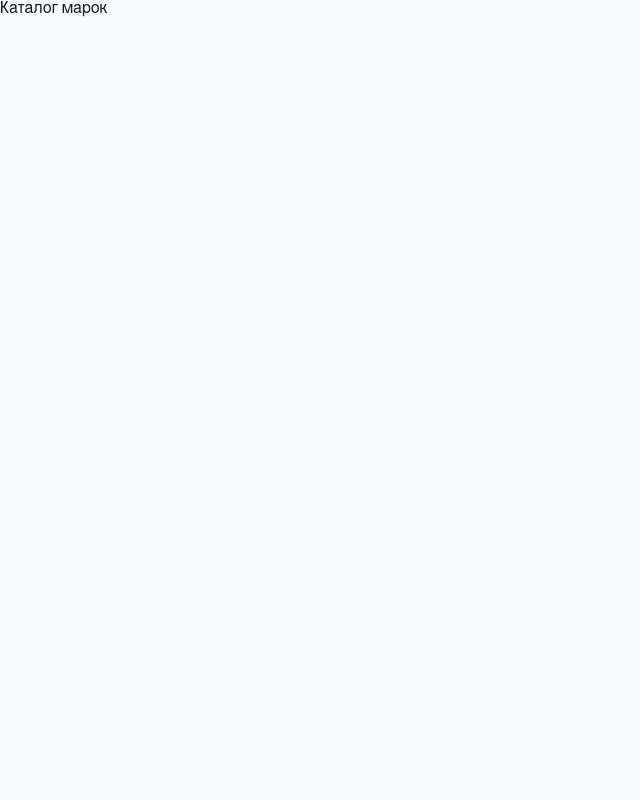
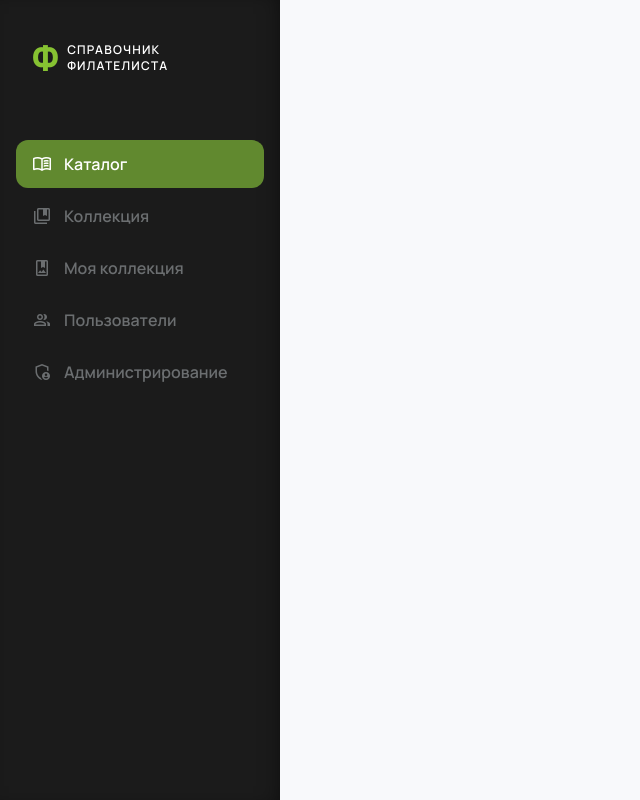
Before and after one commit to DmchFast/helper_philatelist, a React (Vite) app in the folder frontend/: page /catalog in a window 1280 px wide. Shown: the whole page, without its empty margins (0-640 px from the left). Built offline with nearby package versions, Linux system fonts and the light colour scheme.

Commit message:
feat: add Sidebar and navigation

```diff
--- /dev/null
+++ b/frontend/src/components/bars/Sidebar.css
@@ -0,0 +1,106 @@
+.sidebar {
+  width: 280px;
+  background: var(--color-sidebar);
+  color: var(--color-on-dark);
+  padding: 38px 0 20px;
+  position: fixed;
+  inset: 0 auto 0 0;
+  box-shadow: var(--shadow-sidebar);
+  display: flex;
+  flex-direction: column;
+  gap: 24px;
+}
+
+.sidebar__brand {
+  display: flex;
+  align-items: center;
+  gap: 10px;
+  padding: 0 32px 38px;
+}
+
+.sidebar__brand-mark {
+  font-family: var(--font-heading);
+  font-weight: 800;
+  font-size: 36px;
+  line-height: 40px;
+  color: var(--color-accent);
+  letter-spacing: -1.8px;
+}
+
+.sidebar__brand-text {
+  font-family: var(--font-heading);
+  font-weight: 600;
+  font-size: 12px;
+  line-height: 16px;
+  text-transform: uppercase;
+  letter-spacing: 1.2px;
+}
+
+.sidebar__nav {
+  display: flex;
+  flex-direction: column;
+  gap: 4px;
+  padding: 0 16px;
+  text-decoration: none;
+}
+
+.sidebar__link {
+  display: flex;
+  align-items: center;
+  gap: 12px;
+  padding: 12px 16px;
+  border-radius: 12px;
+  background: transparent;
+  color: var(--color-muted-2);
+  border: none;
+  font-family: var(--font-heading);
+  font-weight: 600;
+  font-size: 16px;
+  line-height: 24px;
+  cursor: pointer;
+  transition: background 0.2s ease, color 0.2s ease, box-shadow 0.2s ease;
+  text-decoration: none;
+}
+
+.sidebar__link.is-active {
+  background: var(--color-accent-dark);
+  color: var(--color-on-dark);
+}
+
+.sidebar__link:hover {
+  background: var(--color-accent-dark);
+  color: var(--color-on-dark);
+  box-shadow: var(--shadow-green);
+}
+
+.sidebar__icon {
+  font-size: 20px;
+}
+
+@media (max-width: 900px) {
+  .sidebar {
+    position: static;
+    width: 100%;
+    flex-direction: row;
+    align-items: center;
+    padding: 20px 16px;
+  }
+
+  .sidebar__brand {
+    padding: 0;
+  }
+
+  .sidebar__nav {
+    flex-direction: row;
+    flex-wrap: wrap;
+    padding: 0;
+  }
+}
+
+@media (max-width: 640px) {
+  .sidebar {
+    flex-direction: column;
+    align-items: flex-start;
+    gap: 16px;
+  }
+}
--- /dev/null
+++ b/frontend/src/components/bars/Sidebar.jsx
@@ -0,0 +1,42 @@
+import { NavLink } from 'react-router-dom'
+import './Sidebar.css'
+
+function Sidebar({ items }) {
+  const getPath = (id) => {
+    switch (id) {
+      case 'catalog': return '/catalog'
+      case 'collection': return '/collection'
+      case 'my': return '/my-collection'
+      case 'users': return '/users'
+      case 'admin': return '/admin'
+      default: return '/'
+    }
+  }
+
+  return (
+    <aside className="sidebar">
+      <div className="sidebar__brand">
+        <div className="sidebar__brand-mark">Ф</div>
+        <div className="sidebar__brand-text">СПРАВОЧНИК <text>ФИЛАТЕЛИСТА</text></div>
+      </div>
+      <nav className="sidebar__nav">
+        {items.map((item) => {
+          const path = getPath(item.id)
+          return (
+            <NavLink
+              key={item.id}
+              to={path}
+              end
+              className={({ isActive }) => `sidebar__link${isActive ? ' is-active' : ''}`}
+            >
+              <span className="material-symbols-outlined sidebar__icon">{item.icon}</span>
+              <span>{item.label}</span>
+            </NavLink>
+          )
+        })}
+      </nav>
+    </aside>
+  )
+}
+
+export default Sidebar
--- /dev/null
+++ b/frontend/src/data/catalogData.js
@@ -0,0 +1,7 @@
+export const navItems = [
+  { id: 'catalog', label: 'Каталог', icon: 'menu_book' },
+  { id: 'collection', label: 'Коллекция', icon: 'collections_bookmark' },
+  { id: 'my', label: 'Моя коллекция', icon: 'photo_album' },
+  { id: 'users', label: 'Пользователи', icon: 'group' },
+  { id: 'admin', label: 'Администрирование', icon: 'admin_panel_settings' },
+]
--- a/frontend/src/pages/CatalogPage.jsx
+++ b/frontend/src/pages/CatalogPage.jsx
@@ -1,8 +1,18 @@
 import { useState } from 'react'
-
+import Sidebar from '../components/bars/Sidebar'
+import { navItems } from '../data/catalogData'
 
 function CatalogPage() {
-  return <div>Каталог марок</div>
+  return (
+    <div className="catalog-page">
+      <Sidebar items={navItems} />
+      <div className="catalog-content">
+        <main className="catalog-main">
+          <h2>Каталог марок</h2>
+        </main>
+      </div>
+    </div>
+  )
 }
 
 export default CatalogPage
```
